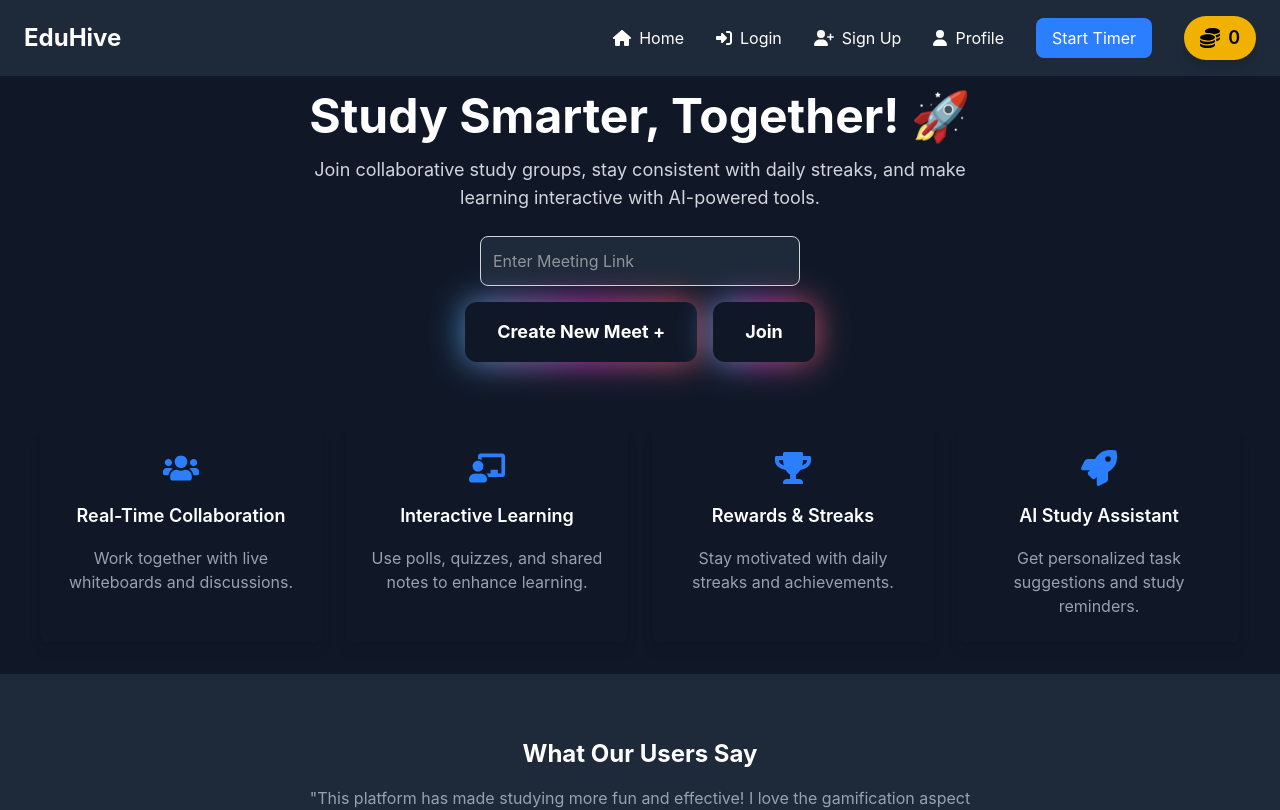
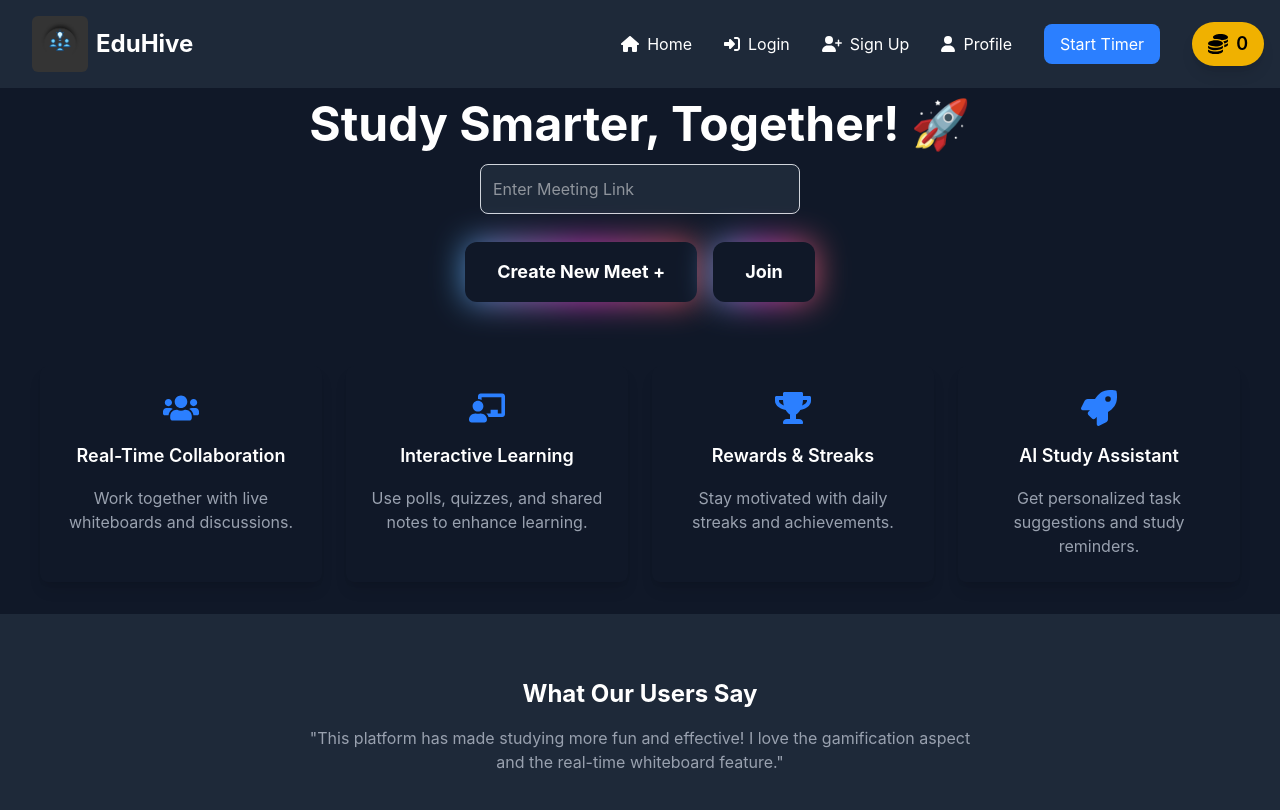
Before and after one commit to Lakde-Maheshwari/CSE, a React (Vite) app in the folder frontend/: page / in a window 1280 px wide. Shown: the top 810 px of the page. Built offline with nearby package versions, Linux system fonts and the light colour scheme; no server answers.

Commit message:
removing line

```diff
--- a/frontend/src/App.jsx
+++ b/frontend/src/App.jsx
@@ -1,5 +1,5 @@
 import './App.css'
-import React from 'react'
+// import React from 'react'
 import { Routes, Route } from 'react-router-dom'
 import Navbar from './components/Navbar'
 import Home from './components/Home.jsx'
@@ -35,12 +35,8 @@ function App() {
         <Route path='/poll' element={<Poll />} />
         <Route path='/videochat' element={<VideoChat />} />
         <Route path='/whiteboard' element={<Whiteboard />} />
-
-
         <Route path='/createprofile' element={<ProfileForm />} />
         {/* <Route path='/join' element={<JoinMeeting />} /> */}
-
-
       </Routes>
     </div>
   )
--- a/frontend/src/components/Home.jsx
+++ b/frontend/src/components/Home.jsx
@@ -61,11 +61,8 @@ const Home = () => {
   return (
     <div className="flex flex-col min-h-screen bg-gray-900 text-white w-full overflow-x-hidden">
       {/* Hero Section */}
-      <div className="flex-1 flex flex-col items-center justify-center text-center px-4 sm:px-6 w-full">
-        <h1 className="text-5xl font-bold mb-4 mt-4">Study Smarter, Together! 🚀</h1>
-        <p className="text-lg text-gray-300 mb-6 max-w-2xl">
-          Join collaborative study groups, stay consistent with daily streaks, and make learning interactive with AI-powered tools.
-        </p>
+      <div className="flex-1 flex flex-col items-center justify-center text-center px-4 sm:px-6 w-full mt-1">
+        <h1 className="text-5xl font-bold mb-4 mt-2">Study Smarter, Together! 🚀</h1>
 
         {/* Meeting Input Field with Scale-Up Animation */}
         <motion.div
@@ -80,7 +77,7 @@ const Home = () => {
             onChange={(e) => setMeetingLink(e.target.value)}
             onFocus={() => setIsFocused(true)} // Set focus state
             onBlur={() => setIsFocused(false)} // Reset focus state
-            className="w-full p-3 mb-4 text-white rounded-lg border border-gray-300 bg-gray-800 focus:outline-none transition-all"
+            className="w-full p-3 mb-7 text-white rounded-lg border border-gray-300 bg-gray-800 focus:outline-none transition-all"
           />
         </motion.div>
 
--- a/frontend/src/components/Login.jsx
+++ b/frontend/src/components/Login.jsx
@@ -66,12 +66,17 @@ const LoginForm = () => {
             repeat: Infinity, // Keep moving continuously while hovered
           }}
           onMouseEnter={() => setShowText(true)}
+          onMouseLeave={() => setShowText(false)}
         />
       </div>
 
       {/* Right Side - Login Form */}
       <div className="w-full md:w-1/2 flex items-center justify-center bg-gray-800 p-8">
         <div className="w-full max-w-md">
+          {/* <h2 className="text-white text-2xl font-bold text-center mb-4"> */}
+            {/* Welcome Back */}
+          {/* </h2> */}
+
           {error && <p className="text-red-500 text-center">{error}</p>}
 
           <form onSubmit={HandleLogin} className="space-y-4">
--- a/frontend/src/components/Navbar.jsx
+++ b/frontend/src/components/Navbar.jsx
@@ -41,20 +41,17 @@ const Navbar = () => {
     return `${minutes}:${secs < 10 ? "0" : ""}${secs}`;
   };
 
-  const getStrokeDasharray = () => {
-    const progress = (seconds % 60) / 60;
-    return `${progress * 283} 283`; // ✅ Enclosed in backticks
-  };
-
-
   return (
     <nav className="bg-gray-800 text-white shadow-md w-screen">
-      <div className="container mx-auto flex justify-between items-center py-4 px-6">
-        <div className="text-2xl font-bold">
-          <Link to="/home" className="hover:text-teal-400 transition duration-300">
-            EduHive
+      <div className="container mx-auto ml-2 flex justify-between items-center py-4 px-6">
+        {/* Logo and Brand Name */}
+        <div className="flex items-center ml-0">
+          <Link to="/home" className="flex items-center hover:text-teal-400 transition duration-300">
+            <img src="/wings logo.png" alt="EduHive Logo" className="h-14 w-14 rounded-md" />
+            <span className="text-2xl font-bold pl-2">EduHive</span>
           </Link>
         </div>
+
 
         <ul className="md:flex space-x-8 hidden md:items-center">
           <li><Link to="/" className="flex items-center hover:text-teal-400 transition duration-300"><FontAwesomeIcon icon={faHome} className="mr-2" /> Home</Link></li>
--- a/frontend/src/components/Poll.jsx
+++ b/frontend/src/components/Poll.jsx
@@ -1,4 +1,4 @@
-import React, { useState } from "react";
+import  { useState } from "react";
 import { motion } from "framer-motion";
 
 const Poll = () => {
```
Also changed, not shown: frontend/public/wings logo.png (added).
